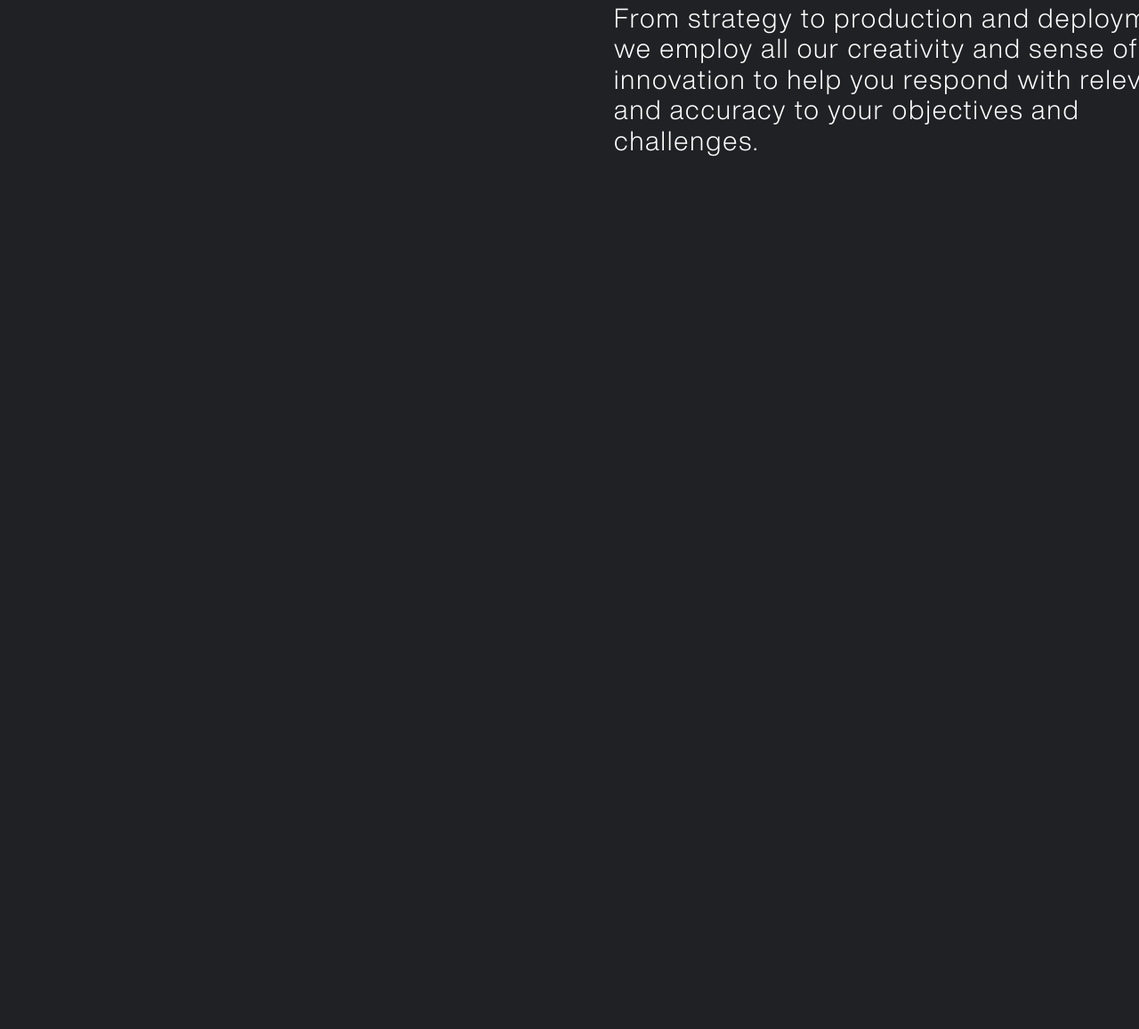
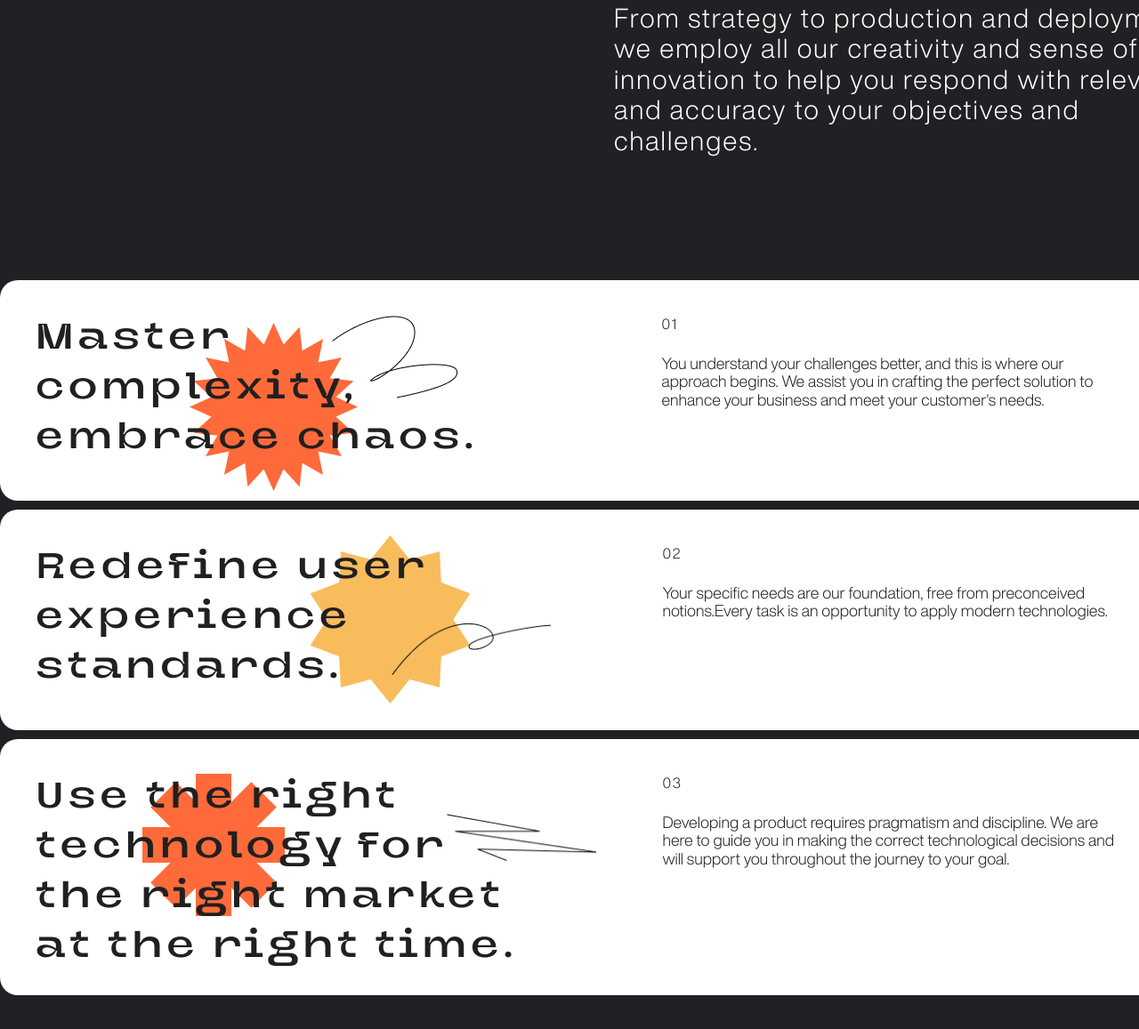
Before and after one commit to Mikhail-Strygin/Goose-Group, a plain HTML site: page index.html in a window 1280 px wide. Shown: the part 3260-4417 px from the top of the page at 89% size. Before the commit the page ends 3575 px from the top, so only its background shows below. Drawn offline with Linux system fonts and the light colour scheme.

Commit message:
Реализация секции about до конца

```diff
--- a/index.html
+++ b/index.html
@@ -103,6 +103,29 @@
                     </p>
                 </div>
             </div>
+            <div class="about__wehere">
+                <div class="about__task about__task-bgdivone">
+                    <p class="about__infotask about__infotask-bgpone">Master complexity, embrace chaos.</p>
+                    <div class="about__content">
+                        <span class="about__count">01</span>
+                        <p class="about__userinfo">You understand your challenges better, and this is where our approach begins. We assist you in crafting the perfect solution to enhance your business and meet your customer's needs.</p>
+                    </div>
+                </div>
+                <div class="about__task about__task-bgdivtwo">
+                    <p class="about__infotask about__infotask-bgptwo">Redefine user experience standards.</p>
+                    <div class="about__content about__userinfo-margin">
+                        <span class="about__count">02</span>
+                        <p class="about__userinfo">Your specific needs are our foundation, free from preconceived notions.Every task is an opportunity to apply modern technologies.</p>
+                    </div>
+                </div>
+                <div class="about__task about__task-bgdivthree">
+                    <p class="about__infotask about__infotask-bgpthree">Use the right technology for <br> the right market <br> at the right time.</p>
+                    <div class="about__content about__content-marginone">
+                        <span class="about__count">03</span>
+                        <p class="about__userinfo">Developing a product requires pragmatism and discipline. We are here to guide you in making the correct technological decisions and will support you throughout the journey to your goal.</p>
+                    </div>
+                </div>
+            </div>
         </div>
     </section>
 
--- a/style.css
+++ b/style.css
@@ -331,3 +331,78 @@ a {
     display: inline-flex;
     flex-direction: column;
 }
+.about__wehere {
+    display: flex;
+    flex-direction: column;
+}
+.about__task {
+    display: inline-block;
+    height: 248px;
+    border-radius: 20px;
+    width: 100%;
+    margin-bottom: 10px;
+}
+.about__task:last-child {
+    margin-bottom: 140px;
+}
+.about__infotask {
+    display: inline-block;
+    width: 506px;
+    font-family: "Neue Metana Next";
+    font-size: 40px;
+    line-height: 56px;
+    letter-spacing: 5px;
+    color: #202020;
+    margin-left: 40px;
+    margin-top: 40px;
+}
+.about__content {
+    display: inline-block;
+    width: 519px;
+    margin-left: 194px;
+    margin-top: 40px;
+    vertical-align: top;
+}
+
+.about__count, .about__userinfo {
+    color: #202124;
+}
+.about__count {
+    display: inline-block;
+    margin-bottom: 24px;
+    font-size: 16px;
+    line-height: 17.6px;
+    letter-spacing: 2px;
+}
+.about__userinfo {
+    font-size: 18px;
+    line-height: 20.7px;
+}
+.about__task-bgdivone {
+    background: #fff url(img/Star\ 1.png) top 48px left 213px no-repeat;
+}
+.about__infotask-bgpone {
+    background: url(img/Vector\ 721.png) top left 332.5px no-repeat;
+}
+.about__task-bgdivtwo {
+    background: #fff url(img/Star\ 2.png) top 29px left 348px no-repeat;
+}
+.about__infotask-bgptwo {
+    width: 620px;
+    background: url(img/Vector\ 713.png) top 87.41px left 400px/ 180px 59.09px no-repeat;
+}
+.about__userinfo-margin {
+    margin-left: 81px;
+}
+.about__task-bgdivthree {
+    background: #fff url(img/Union.png) top 39px left 160px/160px 160px no-repeat;
+    padding-bottom: 40px;
+    box-sizing: content-box;
+}
+.about__infotask-bgpthree {
+    width: 630px;
+    background: url(img/Vector\ 720.png) top 44px left 461.5px/ 170px 52.5px no-repeat;
+}
+.about__content-marginone {
+    margin-left: 71px;
+}
```
Also changed, not shown: img/Star 1.png (added), img/Star 2.png (added), img/Union.png (added), img/Vector 713.png (added), img/Vector 720.png (added), img/Vector 721.png (added).
